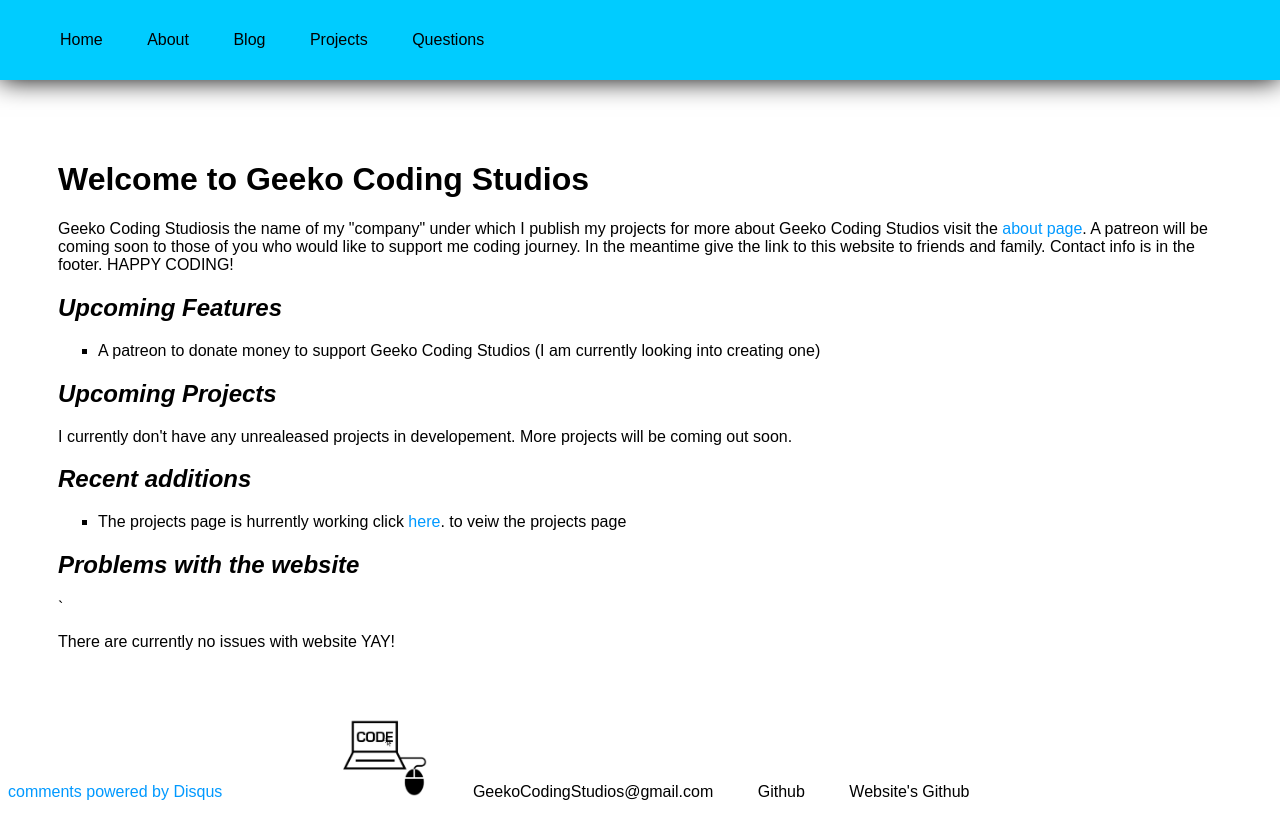
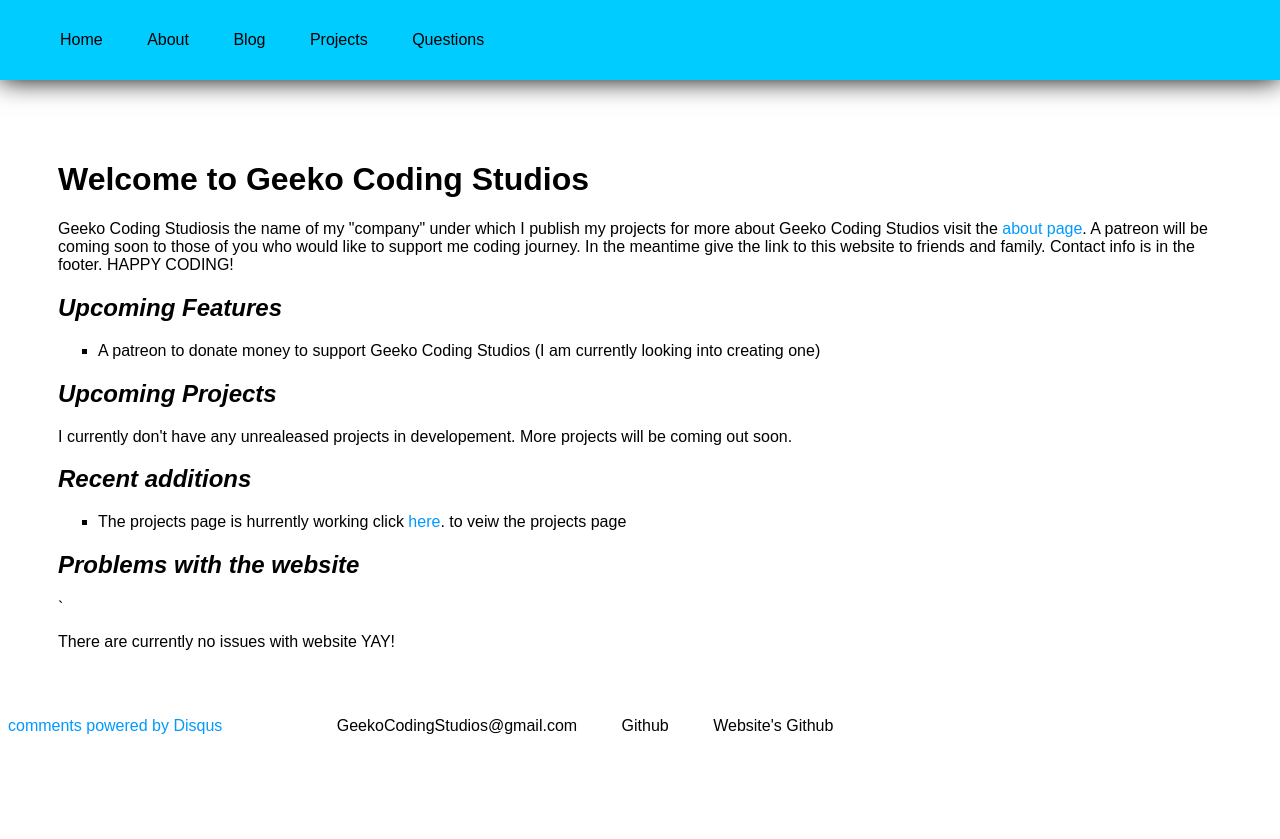
Before and after one commit to Geeko/geeko.github.io, a Jekyll site: the page built from index.html, in a window 1280 px wide. Shown: the top 839 px of the page. Built offline with Jekyll 4.4.1, drawn with Linux system fonts in a browser that asks for light colours; comment, search, counter and statistics services are not loaded.

Commit message:
Update footer.html

```diff
--- a/_includes/footer.html
+++ b/_includes/footer.html
@@ -1,7 +1,5 @@
 <footer>
 <ul style="display:inline; border-top: 1px #00ccff; margin: 30px;">
-		<li><img src="https://geeko.github.io/smallGeekoIcon.png" height="80px" alt="Geeko Coding Studios logo">
-		</li>
 		<li style="color:black;">{% include email.html %}</li>
 		<li><a href="https://github.com/Geeko" title="github.com/Geeko" target="_blank">Github</a></li>
     		<li><a href="https://github.com/Geeko/geeko.github.io" title="Project Page" target="_blank">Website's Github</a></li>
```
